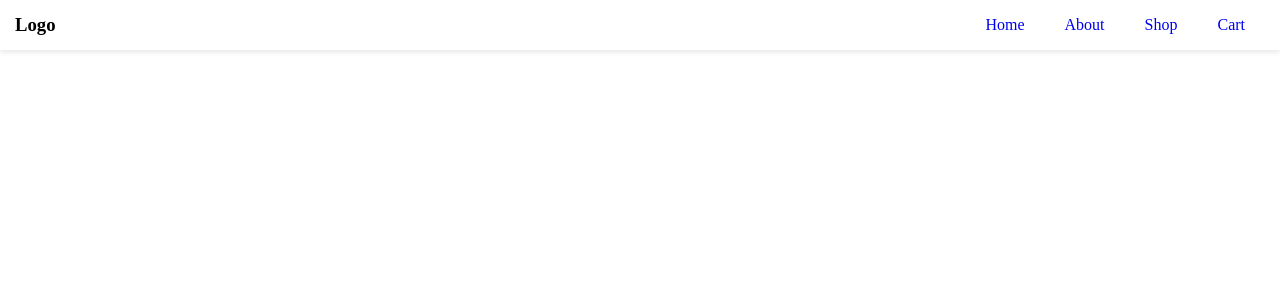
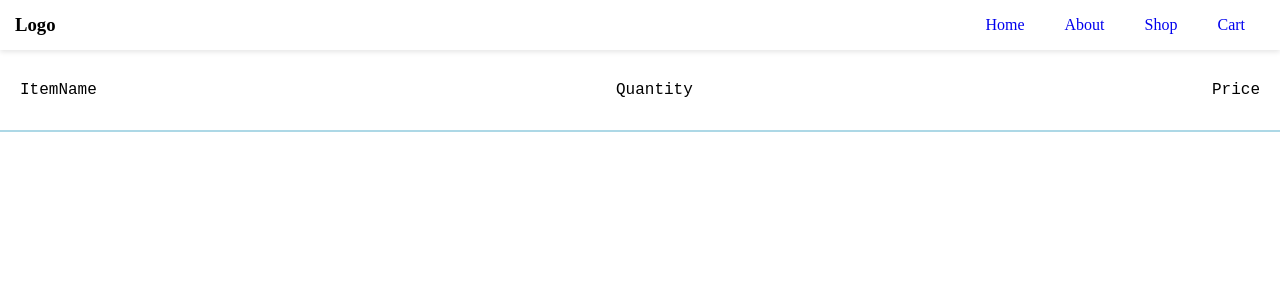
Before and after one commit to chanminswe/fake-store-ecommerce-, a React (Vite) app: page /cart in a window 1280 px wide. Shown: the top 300 px of the page. Built offline with nearby package versions, Linux system fonts and the light colour scheme.

Commit message:
resting to go back home , have to fix cart

```diff
--- a/src/pages/Cart.jsx
+++ b/src/pages/Cart.jsx
@@ -1,5 +1,6 @@
 import React, { useContext, useEffect } from "react";
 import { CartContext } from "../context/CartContextProvider";
+import "../styles/pages/Cart.css";
 
 function Cart() {
   const { cart } = useContext(CartContext);
@@ -8,10 +9,24 @@ function Cart() {
     console.log(cart);
   }, []);
   return (
-    <div>
-      {cart.map((value, index) => (
-        <div></div>
-      ))}
+    <div className="cart-container">
+      <div className="cart-title">
+        <p>ItemName</p>
+        <p>Quantity</p>
+        <p>Price</p>
+      </div>
+      {cart.map(
+        (value, index) =>
+          value.quantity !== 0 && (
+            <div className="cart-items">
+              <div style={{width : '33%'}}>
+                <p>{value.itemName}</p>
+              </div>
+              <p>{value.quantity}</p>
+              <p>{value.price}</p>
+            </div>
+          )
+      )}
     </div>
   );
 }
--- /dev/null
+++ b/src/styles/pages/Cart.css
@@ -0,0 +1,30 @@
+.cart-container{
+    width: 100%;
+}
+
+.cart-title{
+    display: flex;
+    justify-content: space-between;
+    align-items: center;
+    flex-wrap: wrap;
+    border-bottom: 2px solid lightblue;
+    font-size: 1rem;
+    font-family: 'Courier New', Courier, monospace;
+    padding: 0px 20px 0px;
+    max-width: 100%;
+    height: 5rem;
+
+}
+
+
+.cart-items{
+    display: flex;
+    justify-content: space-between;
+    align-items: center;
+    flex-wrap: wrap;
+    border-bottom: 2px solid lightblue;
+    font-size: 1rem;
+    max-width: 100%;
+    padding: 0px 20px 0px;
+    height: 5rem;
+}
```
